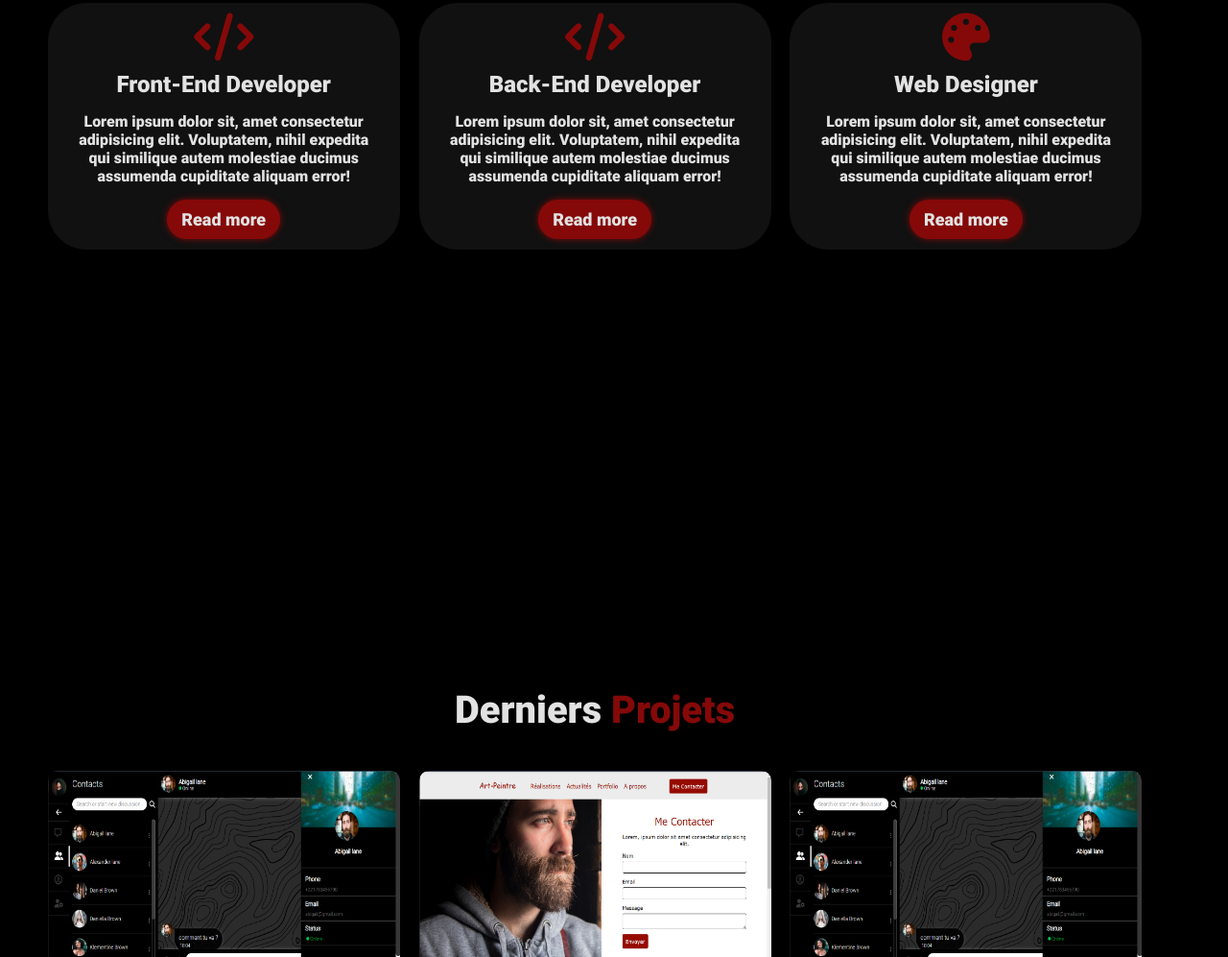
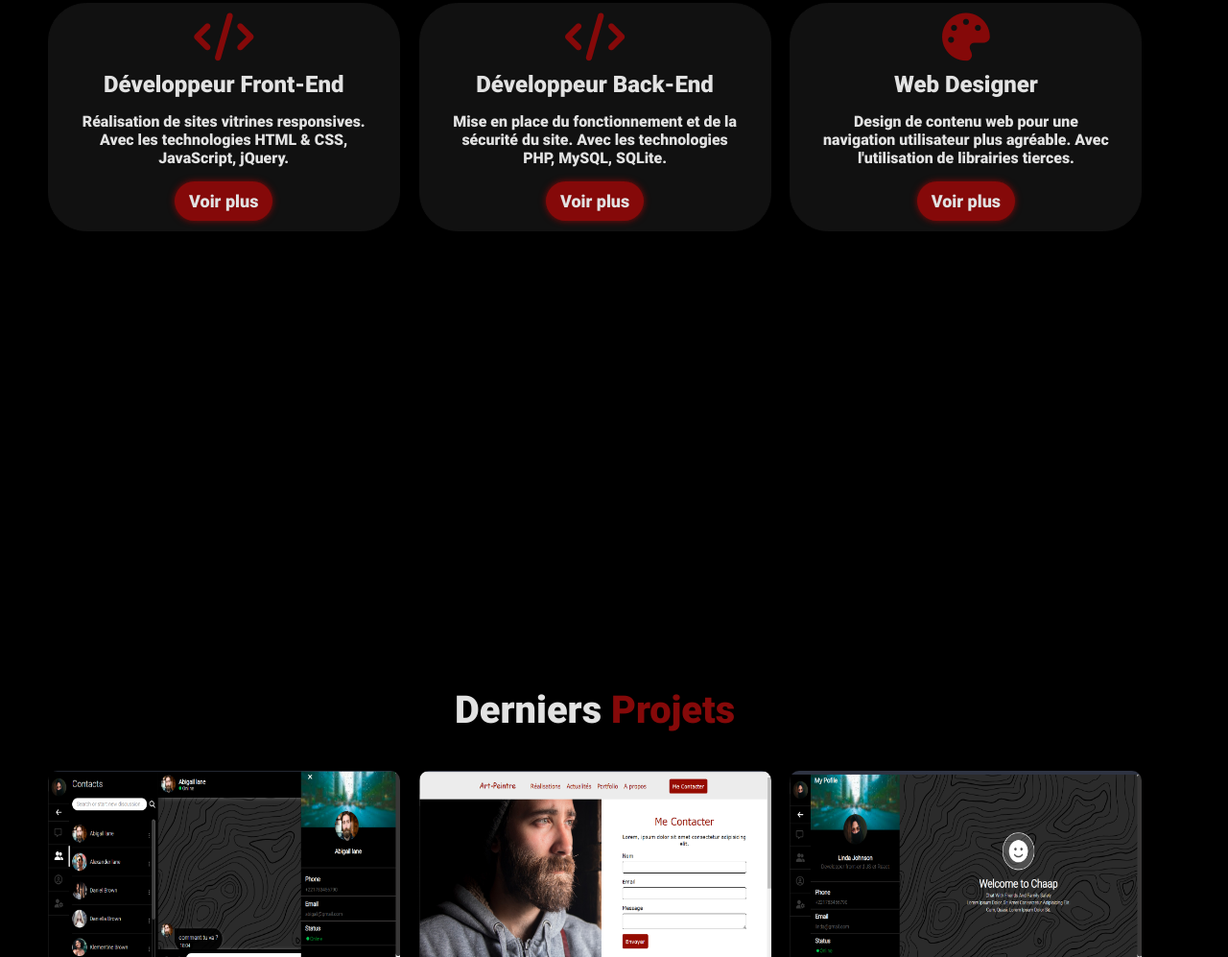
Before and after one commit to aliou77/My-Portfolio, a plain HTML site: page index.html in a window 1280 px wide. Shown: the part 1803-2800 px from the top of the page at 96% size. Drawn offline with nearby package versions, Linux system fonts and the light colour scheme.

Commit message:
feat: ajout des infomations personnelles

```diff
--- a/index.html
+++ b/index.html
@@ -54,7 +54,7 @@
         <nav class="navbar">
             <i class="fa-regular fa-circle-xmark" id="xmark"></i>
             <a href="#home" class="active">Home</a>
-            <a href="#about">A propos</a>
+            <a href="#about">À propos</a>
             <a href="#services">Services</a>
             <a href="#projects">Projets</a>
             <a href="#contact">Contact</a>
@@ -88,7 +88,8 @@
                     <i class="fa-brands fa-instagram"></i>
                 </a>
             </div>
-            <a href="./imgs/about.jpg" class="btn">Telecharger CV</a>
+            <a href="./cv/CV French - NEW.pdf" class="btn" download="CV - M. Aliou Diallo">Telecharger CV Français</a>
+            <a href="./cv/CV English - NEW.pdf" class="btn" download="CV - M. Aliou Diallo">Telecharger CV Anglais</a>
         </div>
         <div class="home-img">
             <img src="./imgs/profile.png" alt="Mamadou Aliou Diallo">
@@ -100,13 +101,13 @@
             <img src="./imgs/about.jpg" alt="">
         </div>
         <div class="about-content">
-            <h2>A propos de <span>moi</span></h2>
+            <h2>À propos de <span>moi</span></h2>
             <h3>Developer Full-Stack</h3>
             <p>Autodidacte depuis 5 ans dans le développement de projets web, en particulier la
                 conception de sites web et d'applications. Autonome, mais appréciant le travail en équipe avec des collaborateurs sur site ou distants.
                 Passionner par les nouvelles technologies web, je suis en quête de nouveaux défis à surmonter.
             </p>
-            <a href="https://www.linkedin.com/in/mamadou-aliou-diallo-1071b7233/" class="btn">Read more</a>
+            <a href="https://www.linkedin.com/in/mamadou-aliou-diallo-1071b7233/" class="btn">Voir plus</a>
         </div>
     </section>
 
@@ -116,29 +117,28 @@
         <div class="services-container">
             <div class="service-box">
                 <i class="fa-solid fa-code"></i>
-                <h3>Front-End Developer</h3>
-                <p>Lorem ipsum dolor sit, amet consectetur adipisicing elit. Voluptatem, nihil
-                    expedita qui similique autem molestiae ducimus assumenda cupiditate aliquam error!
+                <h3>Développeur Front-End</h3>
+                <p>Réalisation de sites vitrines responsives. Avec les technologies HTML & CSS, JavaScript, jQuery.
                 </p>
-                <a href="https://www.linkedin.com/in/mamadou-aliou-diallo-1071b7233/" class="btn">Read more</a>
+                <a href="https://www.linkedin.com/in/mamadou-aliou-diallo-1071b7233/" class="btn">Voir plus</a>
             </div>
 
             <div class="service-box">
                 <i class="fa-solid fa-code"></i>
-                <h3>Back-End Developer</h3>
-                <p>Lorem ipsum dolor sit, amet consectetur adipisicing elit. Voluptatem, nihil
-                    expedita qui similique autem molestiae ducimus assumenda cupiditate aliquam error!
+                <h3>Développeur Back-End</h3>
+                <p> Mise en place du fonctionnement et de la sécurité du site.
+                    Avec les technologies PHP, MySQL, SQLite.
                 </p>
-                <a href="https://www.linkedin.com/in/mamadou-aliou-diallo-1071b7233/" class="btn">Read more</a>
+                <a href="https://www.linkedin.com/in/mamadou-aliou-diallo-1071b7233/" class="btn">Voir plus</a>
             </div>
 
             <div class="service-box">
                 <i class="fa-solid fa-palette"></i>
                 <h3>Web Designer</h3>
-                <p>Lorem ipsum dolor sit, amet consectetur adipisicing elit. Voluptatem, nihil
-                    expedita qui similique autem molestiae ducimus assumenda cupiditate aliquam error!
+                <p>Design de contenu web pour une navigation utilisateur plus agréable. Avec l'utilisation
+                    de librairies tierces.
                 </p>
-                <a href="https://www.linkedin.com/in/mamadou-aliou-diallo-1071b7233/" class="btn">Read more</a>
+                <a href="https://www.linkedin.com/in/mamadou-aliou-diallo-1071b7233/" class="btn">Voir plus</a>
             </div>
         </div>
     </section>
@@ -174,7 +174,7 @@
 
             <div class="project-box">
                 <div class="project-img">
-                    <img src="./imgs/projects/chaap.png" alt="Chat application">
+                    <img src="./imgs/projects/front.png" alt="Chat application">
                 </div>
                 <div class="project-layer">
                     <h3>Projet Front-End</h3>
@@ -216,7 +216,7 @@
     <script defer>
         function googleTranslateElementInit() {
             new google.translate.TranslateElement(
-                {pageLanguage: 'en'},
+                {pageLanguage: 'fr'},
                 'google_translate_element',
             );
         }
--- a/js/app.js
+++ b/js/app.js
@@ -62,7 +62,7 @@ $(document).ready(()=>{
     // typed.js for animation text
     //Full-Stack Developer
     const typed =  new Typed('.text-animate', {
-        strings: ['Developpeur Full-Stack', 'Developpeur Front-End', 'Developpeur Back-End', 'Designer Web'],
+        strings: ['Développeur Full-Stack', 'Développeur Front-End', 'Développeur Back-End', 'Designer Web'],
         typeSpeed: 100,
         backSpeed: 100,
         backDelay: 1000,
--- a/styles/style.scss
+++ b/styles/style.scss
@@ -168,7 +168,9 @@ section.home{
             color: var(--text-color);
             box-shadow: 0 0 2rem var(--main-color);
         }
-
+    }
+    .btn{
+        margin-right: 5px;
     }
 }
 
```
Also changed, not shown: imgs/profile 2.png (added), imgs/projects/front.png (added), styles/style.css, 3 other files.
